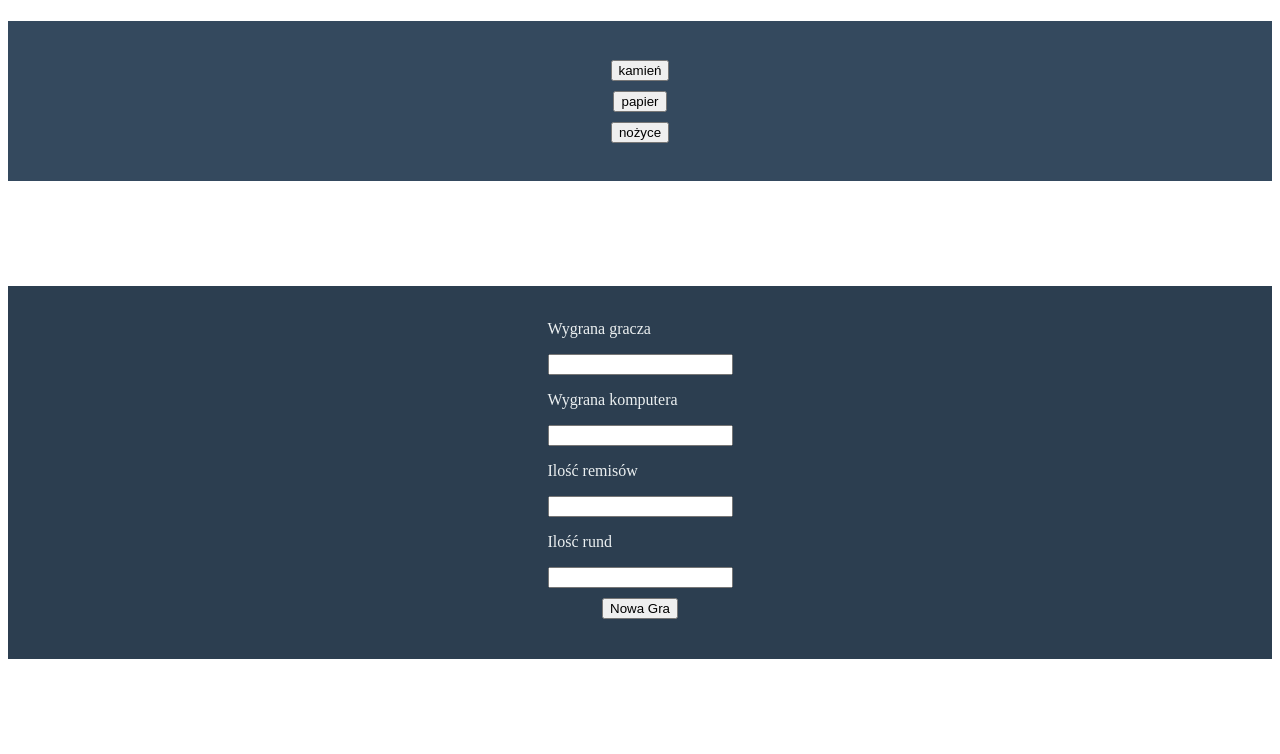
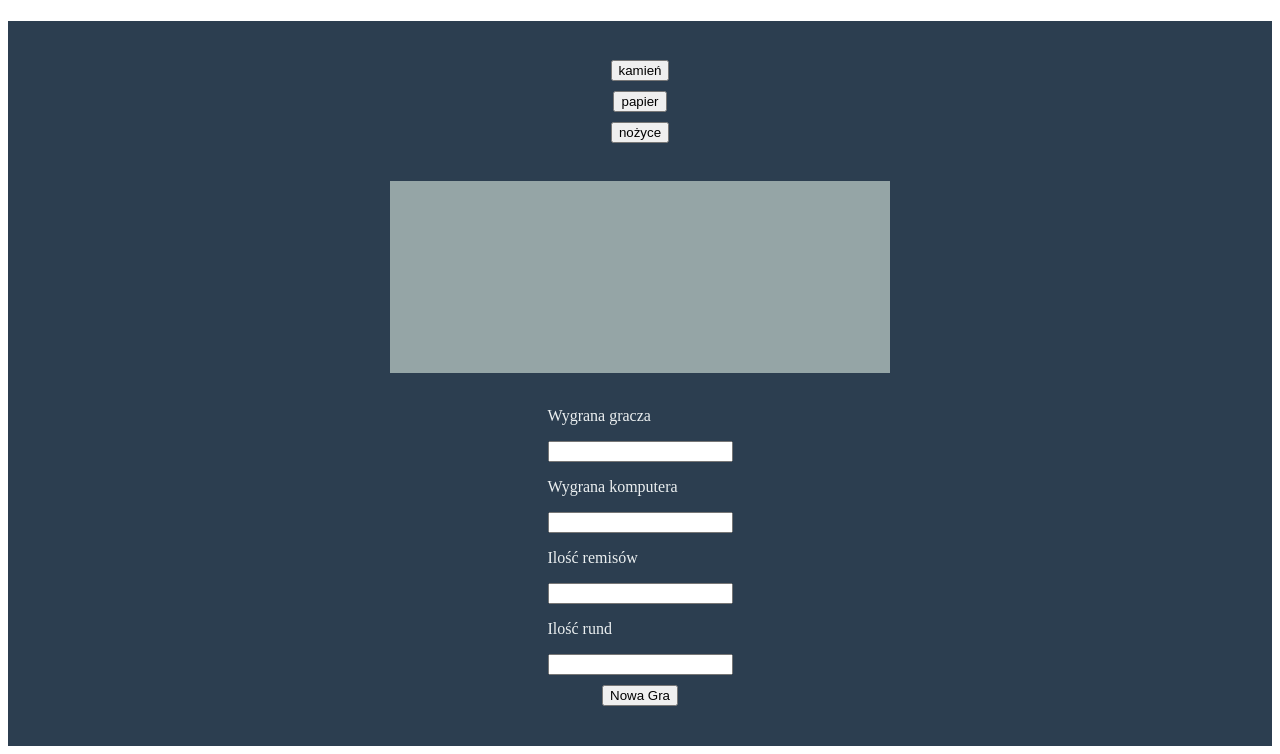
Before and after one commit to trojek71/javascript-prework, a plain HTML site: page index.html in a window 1280 px wide. Shown: the part 54-808 px from the top of the page. Drawn offline with Linux system fonts and the light colour scheme.

Commit message:
Minor fixes in style

```diff
--- a/index.html
+++ b/index.html
@@ -21,12 +21,21 @@
 	</section>
 	<section class="info">
 		 <div class="container">
-		   <div class="message" id="messages">
-			<br>
-			<br>
-			<br>
-		  </div>
-		 </div>
+		   		<div class="message" id="messages"></div>
+		 					<div class="boxesmessage">
+		   						<form>
+			  						<textarea rows="4" cols="40" id="resultmessage"></textarea>
+							</form>
+				 			</div>
+				 				<div class="boxesmessage1">
+									<form>
+							 			<textarea rows="4" cols="40" id="gamemessage"></textarea>
+					 				</form>
+								</div>
+
+
+
+			</div>
 	  </section>
 	  <section class="score">
 		 <div class="container">
--- a/js/script.js
+++ b/js/script.js
@@ -21,6 +21,8 @@ function newGame(){
   document.getElementById('wynik_compa').value=compWin ;
   document.getElementById('remis').value=remis ;
   document.getElementById('rundy').value=rundy ;
+  document.getElementById('gamemessage').value='' ;
+  document.getElementById('resultmessage').value='' ;
 }
 
 
@@ -50,22 +52,28 @@ function buttonClicked(argButtonName) {
   function displayResult(argPlayerMove, argComputerMove) {
     console.log('wywołano funkcję displayResults z argumentami: ' + argPlayerMove + ', ' + argComputerMove);
     if (argPlayerMove == 'papier' && argComputerMove == 'kamień') {
-      printMessage('Wygrywasz!');
+      document.getElementById('gamemessage').value="Wygrywasz !!!";
+      //printMessage('Wygrywasz!');
       userWin1++;
     } else if (argPlayerMove == 'nożyce' && argComputerMove == 'papier') {
-      printMessage('Wygrywasz!');
+      document.getElementById('gamemessage').value="Wygrywasz !!!";
+      //printMessage('Wygrywasz!');
       userWin2++;
     } else if (argPlayerMove == 'kamień' && argComputerMove == 'nożyce') {
-      printMessage('Wygrywasz!')  ;
+      document.getElementById('gamemessage').value="Wygrywasz !!!";
+      //printMessage('Wygrywasz!')  ;
       userWin3++;
     } else if (argComputerMove == argPlayerMove) {
-      printMessage('Remis');
+      document.getElementById('gamemessage').value="REMIS";
+      //printMessage('Remis');
       remis++;
     } else {
-      printMessage('Przegrywasz :(');
+      document.getElementById('gamemessage').value="Przegrywasz....:(";
+      //printMessage('Przegrywasz :(');
       compWin++;
     }
-    printMessage('Zagrałem ' + argComputerMove + ', a Ty zagrałeś ' + argPlayerMove);
+    document.getElementById('resultmessage').value=('Zagrałem ' + argComputerMove + ', a Ty zagrałeś ' + argPlayerMove);
+    //printMessage('Zagrałem ' + argComputerMove + ', a Ty zagrałeś ' + argPlayerMove);
     userWin=userWin1+userWin2+userWin3;
     rundy=userWin+compWin+remis;
 
--- a/sass/style.scss
+++ b/sass/style.scss
@@ -15,7 +15,7 @@
     display:flex;
     height: 20vh;
     width: 100%;
-    background: #34495e;
+    background:  #2c3e50;
     margin: 0 ;
     padding:0;
     border: 0;
@@ -23,11 +23,37 @@
     align-items: center;
 }
 
-.info .container .message{
+.info{
+    background: #2c3e50;
+}
+
+.info .container form{
+    display: flex;
+    justify-content: center;
+    align-items: center;
+    margin:0;
+}
+
+
+
+.info .container .message, {
     height: 50% ;
     text-align: center;
-    margin-top: 2%;
-    margin-bottom: 2%;
+    margin-top: 0;
+    margin-bottom: 0;
+    align-items: center;
+    justify-content: center;
+
+}
+
+textarea {
+    resize: none;
+    border: none;
+    text-align: center;
+    white-space: normal;
+    font-size: 20px;
+    color:red;
+    background:#95a5a6;
 }
 
 .score .container {
```
Also changed, not shown: css/style.css, 1 other file.
